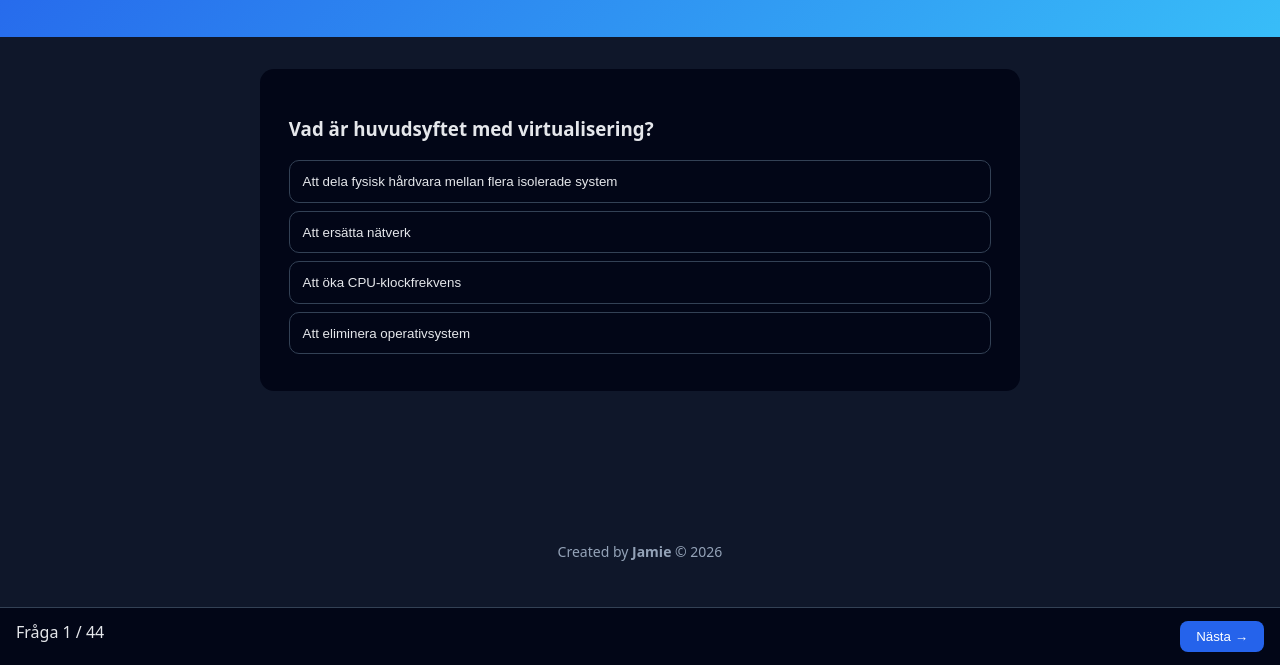
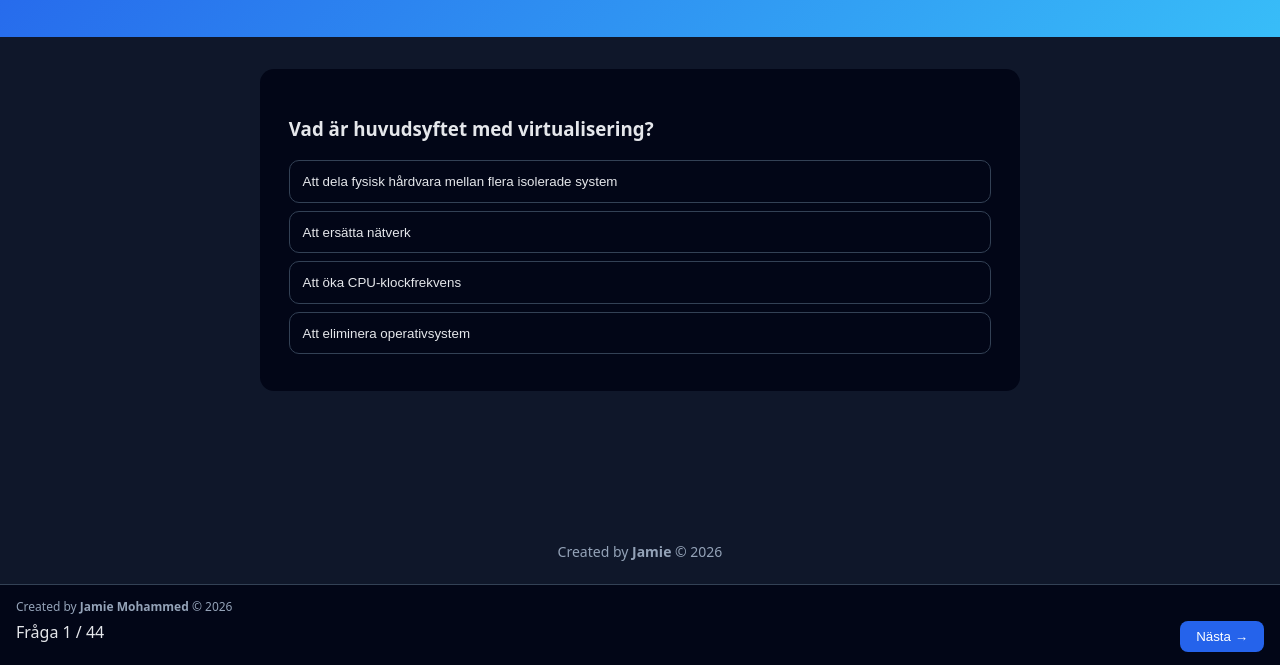
Before and after one commit to jamiesalih405-bot/cloud-vmt-quiz, a plain HTML site: page index.html in a window 1280 px wide. Shown: the part 135-800 px from the top of the page. Drawn offline with Linux system fonts and the light colour scheme.

Commit message:
Revise footer structure and add creator details
Updated footer layout and added creator information.

```diff
--- a/index.html
+++ b/index.html
@@ -34,9 +34,15 @@ code{background:#020617;border:1px solid #334155;padding:.2rem .4rem;border-radi
 </div>
 </main>
 
-<div class="footer">
-<span id="progress"></span>
-<button id="nextBtn" onclick="nextQ()" disabled>Nästa →</button>
+<div class="footer" style="flex-direction: column; gap: 6px;">
+  <div style="font-size:12px; color:#94a3b8;">
+    Created by <strong>Jamie Mohammed</strong> © 2026
+  </div>
+
+  <div style="display:flex; width:100%; justify-content:space-between;">
+    <span id="progress"></span>
+    <button id="nextBtn" onclick="nextQ()" disabled>Nästa →</button>
+  </div>
 </div>
 
 <script>
```
